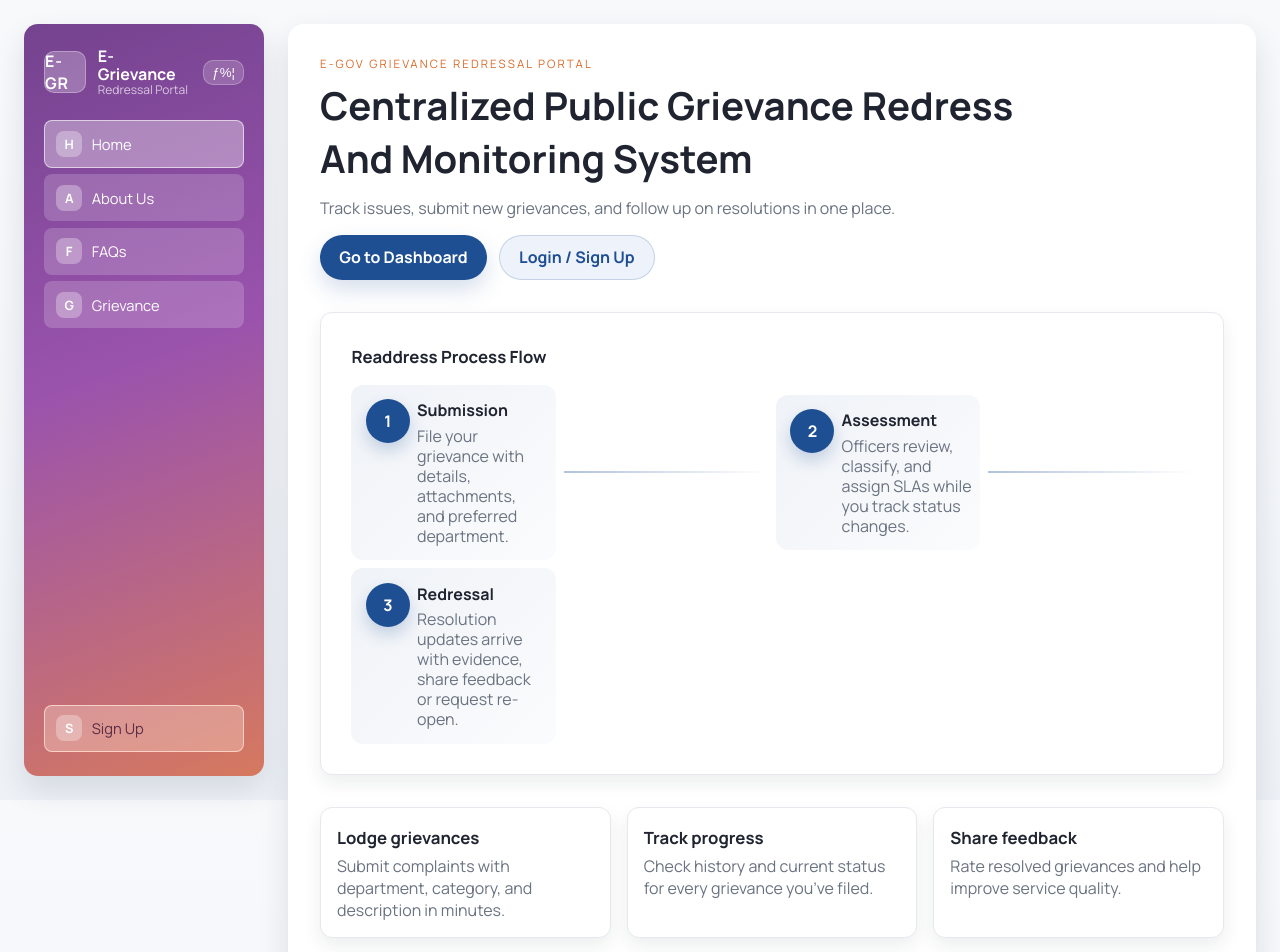
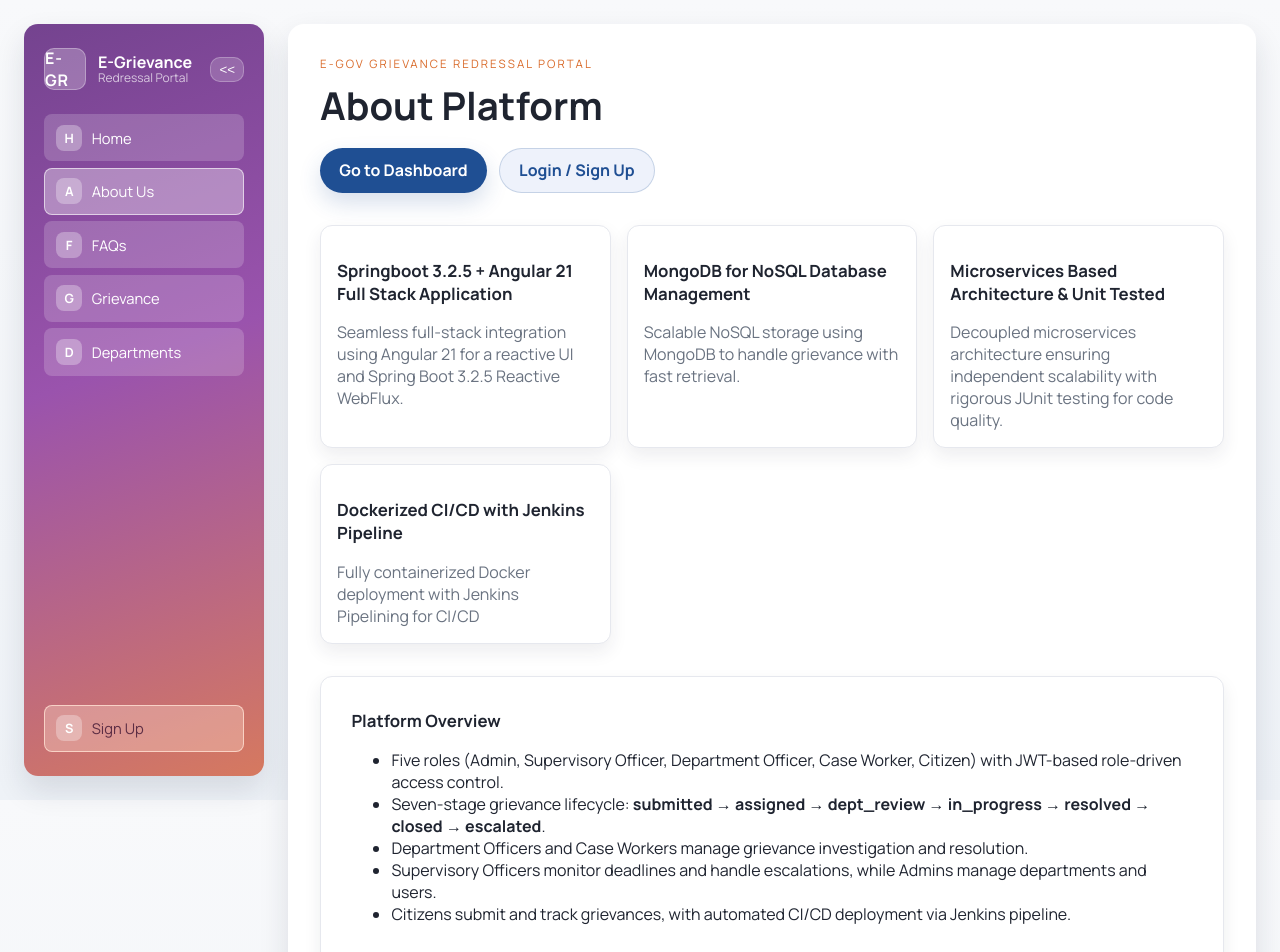
Before and after one commit to kanchanraiii/EGovGrievance_Frontend, an Angular app: page /about in a window 1280 px wide. Before the commit this address led to /. Shown: the top 952 px of the page. Built offline with nearby package versions, Linux system fonts and the light colour scheme.

Commit message:
finished: about page

```diff
--- a/src/app/about/about.css
+++ b/src/app/about/about.css
@@ -0,0 +1,96 @@
+:host {
+  display: block;
+}
+.about {
+  min-height: calc(100vh - 3rem);
+  background: var(--panel);
+  border-radius: 16px;
+  box-shadow: var(--shadow);
+  padding: 2rem;
+  display: flex;
+  flex-direction: column;
+  gap: 2rem;
+}
+.hero {
+  max-width: 720px;
+}
+.eyebrow {
+  text-transform: uppercase;
+  letter-spacing: 0.18em;
+  font-size: 0.72rem;
+  color: var(--accent-2);
+  margin: 0 0 0.5rem;
+}
+h1 {
+  margin: 0 0 0.75rem;
+  font-size: 2.4rem;
+  color: var(--ink);
+}
+.lead {
+  margin: 0 0 1rem;
+  color: rgba(31, 79, 147, 0.35);
+  font-size: 1rem;
+}
+.cta {
+  display: flex;
+  gap: 0.75rem;
+  flex-wrap: wrap;
+}
+.button {
+  display: inline-flex;
+  align-items: center;
+  justify-content: center;
+  border: none;
+  border-radius: 999px;
+  background: var(--accent);
+  color: #fff;
+  padding: 0.65rem 1.2rem;
+  font-weight: 700;
+  text-decoration: none;
+  box-shadow: 0 10px 22px rgba(31, 79, 147, 0.18);
+}
+.button.ghost {
+  background: #eef2fb;
+  color: var(--accent);
+  box-shadow: none;
+  border: 1px solid rgba(31, 79, 147, 0.2);
+}
+
+.features {
+  display: grid;
+  grid-template-columns: repeat(auto-fit, minmax(220px, 1fr));
+  gap: 1rem;
+}
+.features-panel {
+  background: var(--panel);
+  border: 1px solid var(--border);
+  border-radius: 12px;
+  padding: 1rem;
+  box-shadow: 0 8px 18px rgba(32, 41, 58, 0.08);
+}
+.features-panel h3 {
+  margin: 0.05rem 0.05  0.05 0.05rem;
+  font-size: 1.05rem;
+}
+.features-panel p {
+  margin: 0;
+  color: var(--muted);
+}
+
+.large-features {
+  background: var(--panel);
+  border: 1px solid var(--border);
+  border-radius: 12px;
+  padding: 1.9rem;
+  box-shadow: 0 8px 18px rgba(24, 34, 54, 0.08);
+
+}
+
+.large-features h3 {
+  margin-top:0.1rem;
+  font-size: 1.05rem;
+}
+.large-features p {
+  margin: 0;
+  color: var(--muted);
+}
--- a/src/app/about/about.html
+++ b/src/app/about/about.html
@@ -1 +1,60 @@
-<p>about works!</p>
+<section class="about">
+  <div class="hero">
+    <p class="eyebrow">E-Gov Grievance Redressal Portal</p>
+    <h1>About Platform</h1>
+    <p class="lead"></p>
+    <div class="cta">
+      <a class="button" routerLink="/dashboard">Go to Dashboard</a>
+      <a class="button ghost" routerLink="/auth">Login / Sign Up</a>
+    </div>
+  </div>
+
+  <div class="features">
+    <div class="features-panel">
+      <h3>Springboot 3.2.5 + Angular 21 Full Stack Application</h3>
+      <p>
+        Seamless full-stack integration using Angular 21 for a reactive UI and Spring Boot 3.2.5
+        Reactive WebFlux.
+      </p>
+    </div>
+    <div class="features-panel">
+      <h3>MongoDB for NoSQL Database Management</h3>
+      <p>Scalable NoSQL storage using MongoDB to handle grievance with fast retrieval.</p>
+    </div>
+    <div class="features-panel">
+      <h3>Microservices Based Architecture & Unit Tested</h3>
+      <p>
+        Decoupled microservices architecture ensuring independent scalability with rigorous JUnit
+        testing for code quality.
+      </p>
+    </div>
+    <div class="features-panel">
+      <h3>Dockerized CI/CD with Jenkins Pipeline</h3>
+      <p>Fully containerized Docker deployment with Jenkins Pipelining for CI/CD</p>
+    </div>
+  </div>
+
+  <div class="large-features">
+    <h3>Platform Overview</h3>
+    <ul>
+      <li>
+        Five roles (Admin, Supervisory Officer, Department Officer, Case Worker, Citizen) with
+        JWT-based role-driven access control.
+      </li>
+      <li>
+        Seven-stage grievance lifecycle:
+        <strong
+          >submitted → assigned → dept_review → in_progress → resolved → closed → escalated</strong
+        >.
+      </li>
+      <li>Department Officers and Case Workers manage grievance investigation and resolution.</li>
+      <li>
+        Supervisory Officers monitor deadlines and handle escalations, while Admins manage
+        departments and users.
+      </li>
+      <li>
+        Citizens submit and track grievances, with automated CI/CD deployment via Jenkins pipeline.
+      </li>
+    </ul>
+  </div>
+</section>
--- a/src/app/app.routes.ts
+++ b/src/app/app.routes.ts
@@ -1,12 +1,14 @@
 import { Routes } from '@angular/router';
 import { AuthComponent } from './auth/auth.component';
 import { authGuard } from './auth/auth.guard';
+import { AboutComponent } from './about/about';
 import { HomeComponent } from './home/home.component';
 import { LandingComponent } from './landing/landing.component';
 import { redirectAuthGuard } from './auth/redirect-auth.guard';
 
 export const routes: Routes = [
   { path: '', component: LandingComponent, pathMatch: 'full' },
+  { path: 'about', component: AboutComponent },
   { path: 'auth', component: AuthComponent, canActivate: [redirectAuthGuard] },
   { path: 'dashboard', component: HomeComponent, canActivate: [authGuard] },
   { path: '**', redirectTo: '' }
--- a/src/app/sidebar/sidebar.component.html
+++ b/src/app/sidebar/sidebar.component.html
@@ -12,7 +12,7 @@
       [attr.aria-label]="collapsed() ? 'Expand sidebar' : 'Collapse sidebar'"
       [attr.title]="collapsed() ? 'Expand sidebar' : 'Collapse sidebar'"
     >
-      {{ collapsed() ? 'ƒ%®' : 'ƒ%¦' }}
+      {{ collapsed() ? '>>' : '<<' }}
     </button>
   </div>
 
@@ -21,7 +21,7 @@
       <span class="nav-short">H</span>
       <span class="nav-text">Home</span>
     </a>
-    <a class="nav-item" routerLink="/About" routerLinkActive="active">
+    <a class="nav-item" routerLink="/about" routerLinkActive="active">
       <span class="nav-short">A</span>
       <span class="nav-text">About Us</span>
     </a>
@@ -32,6 +32,10 @@
     <a class="nav-item" routerLink="/dashboard" routerLinkActive="active">
       <span class="nav-short">G</span>
       <span class="nav-text">Grievance</span>
+    </a>
+    <a class="nav-item" routerLink="/departments-list" routerLinkActive="active">
+      <span class="nav-short">D</span>
+      <span class="nav-text">Departments</span>
     </a>
   </nav>
   <div class="spacer"></div>
--- a/src/app/sidebar/sidebar.component.ts
+++ b/src/app/sidebar/sidebar.component.ts
@@ -2,6 +2,7 @@ import { CommonModule } from '@angular/common';
 import { RouterModule } from '@angular/router';
 import { Component, inject, signal } from '@angular/core';
 import { AuthService } from '../auth/auth.service';
+
 
 @Component({
   selector: 'app-sidebar',
```
Also changed, not shown: src/app/about/about.ts (+5 -3 lines), 1 other file (tests, documents, lock files or other folders).
